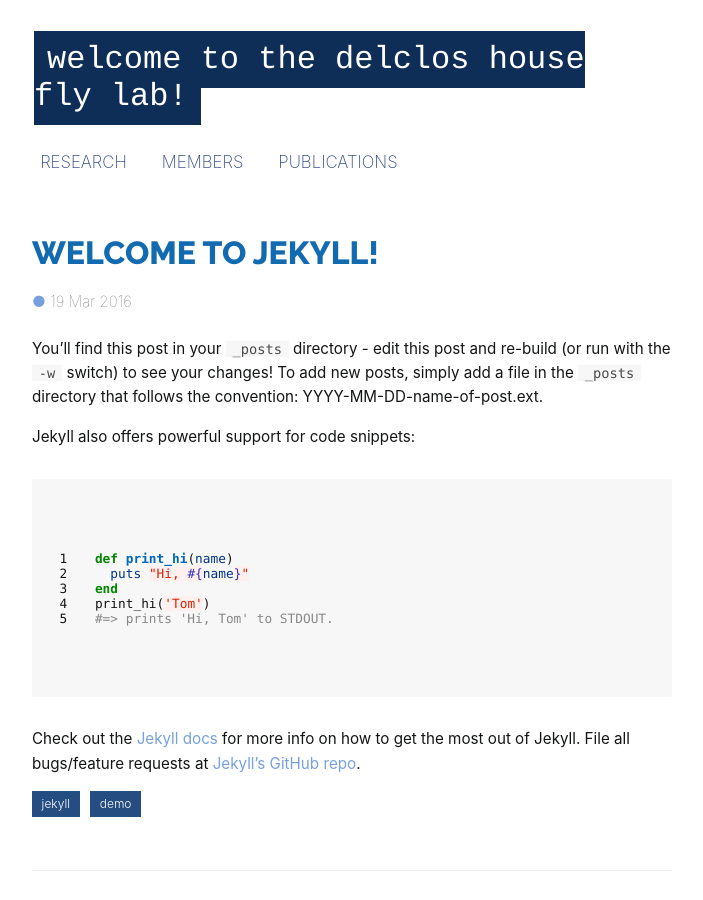
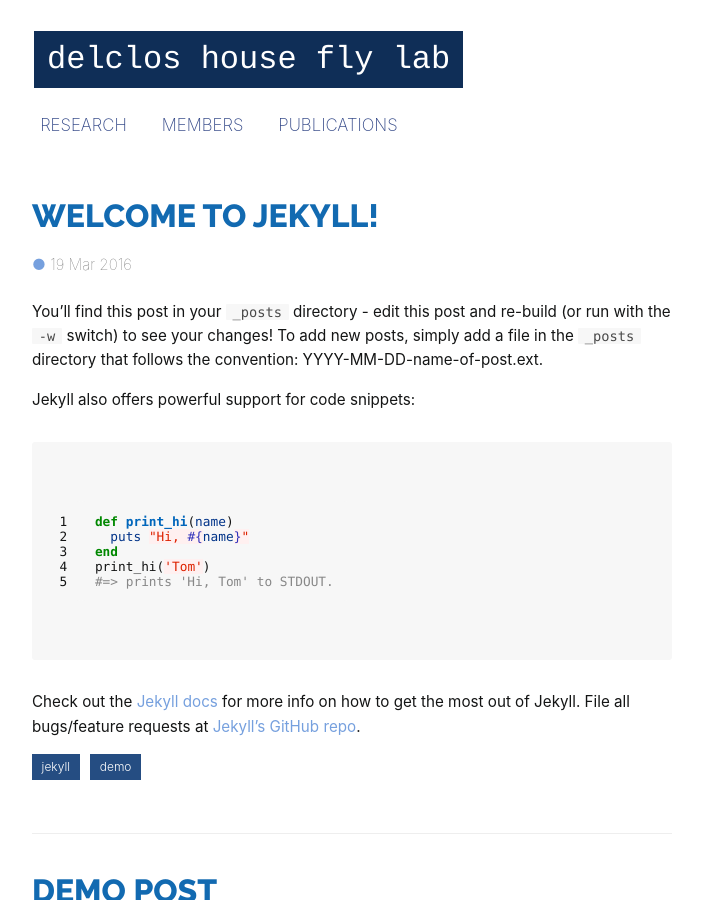
Before and after one commit to pjdelclos/pjdelclos.github.io, a Jekyll site: the page built from index.html, in a window 1280 px wide and 900 px high. Shown: the whole window, without its empty margins (288-991 px from the left). Built offline with Jekyll 4.4.1, drawn with Linux system fonts in a browser that asks for light colours; some web fonts are replaced; the list of posts is cut into pages by our own code.

Commit message:
Update _config.yml

```diff
--- a/_config.yml
+++ b/_config.yml
@@ -1,10 +1,10 @@
 # Jekyll Defaults
-title: Welcome to the Delclos House Fly Lab!
+title: Delclos House Fly Lab
 description: A small and simple site I made to test out Jekyll.
 baseurl: "" # the subpath of your site, e.g. /blog
 
-url: "https://thien.github.io/blueface/"
-github: http://github.com/tnguyen/blueface
+url: "https://pjdelclos.github.io"
+github: http://github.com/pjdelclos
 highlighter: rouge
 markdown: kramdown
 permalink: /post/:title/
```
